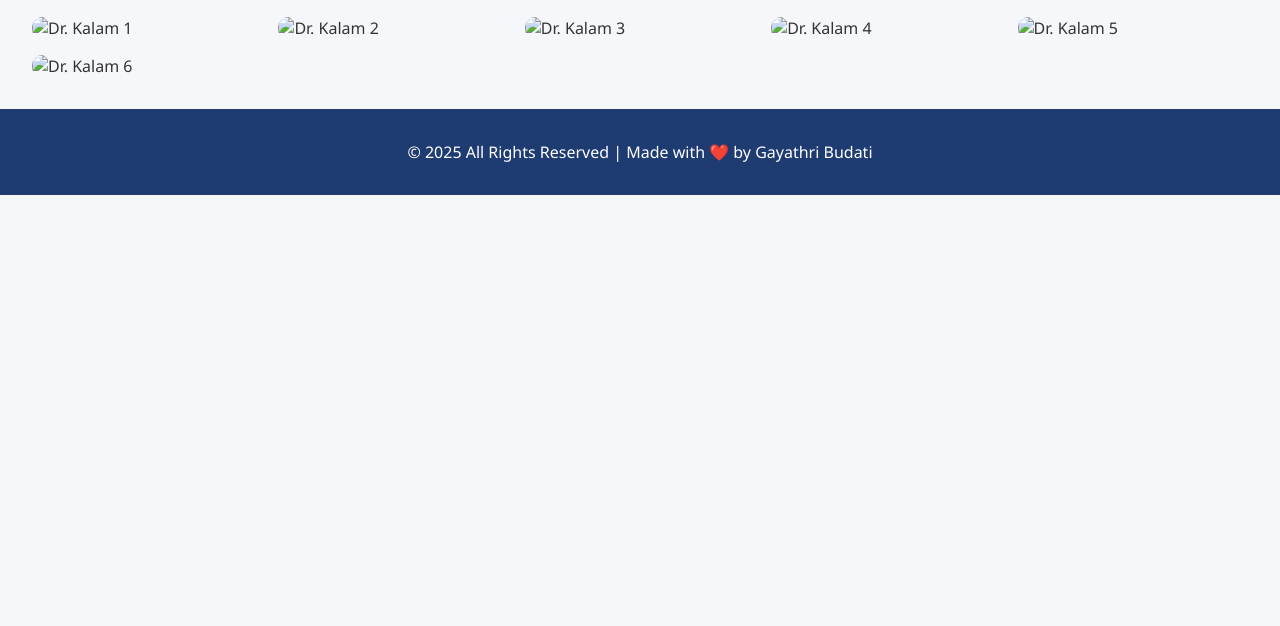
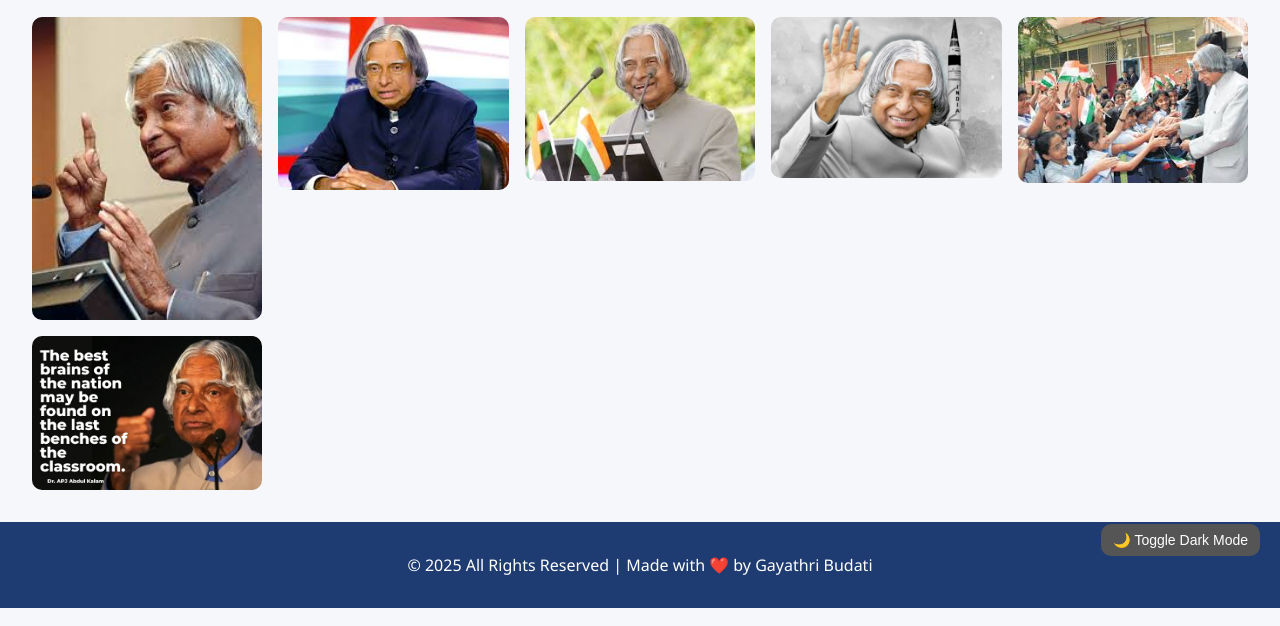
Before and after one commit to BudatiGayathri30/CODSOFT_Task_2-Tribute-Page, a plain HTML site: page gallery.html in a window 1280 px wide. Shown: the part 174-800 px from the top of the page. Drawn offline with Linux system fonts and the light colour scheme; files that its build step writes are made by us from their sources.

Commit message:
gallery.html

```diff
--- a/gallery.html
+++ b/gallery.html
@@ -4,7 +4,7 @@
   <meta charset="UTF-8">
   <meta name="viewport" content="width=device-width, initial-scale=1.0">
   <title>Gallery - Dr. Kalam</title>
-  <link rel="stylesheet" href="CSS/style.css">
+  <link rel="stylesheet" href="style.css">
 </head>
 <body>
   <header>
@@ -22,17 +22,17 @@
   <section class="section">
     <h2>Gallery</h2>
     <div class="gallery">
-      <img src="Images/kalam_1.jpeg" alt="Dr. Kalam 1">
-      <img src="Images/kalam_2.jpeg" alt="Dr. Kalam 2">
-      <img src="Images/kalam_3.jpeg" alt="Dr. Kalam 3">
-      <img src="Images/kalam_4.jpg" alt="Dr. Kalam 4">
-      <img src="Images/kalam_5.jpeg" alt="Dr. Kalam 5">
-      <img src="Images/kalam_6.jpg" alt="Dr. Kalam 6">
+      <img src="kalam_1.jpeg" alt="Dr. Kalam 1">
+      <img src="kalam_2.jpeg" alt="Dr. Kalam 2">
+      <img src="kalam_3.jpeg" alt="Dr. Kalam 3">
+      <img src="kalam_4.jpg" alt="Dr. Kalam 4">
+      <img src="kalam_5.jpeg" alt="Dr. Kalam 5">
+      <img src="kalam_6.jpg" alt="Dr. Kalam 6">
     </div>
   </section>
   <footer>
     <p>&copy; 2025 All Rights Reserved | Made with ❤️ by Gayathri Budati</p>
   </footer>
-  <script src="Java Script/script.js"></script>
+  <script src="script.js"></script>
 </body>
 </html>
```
